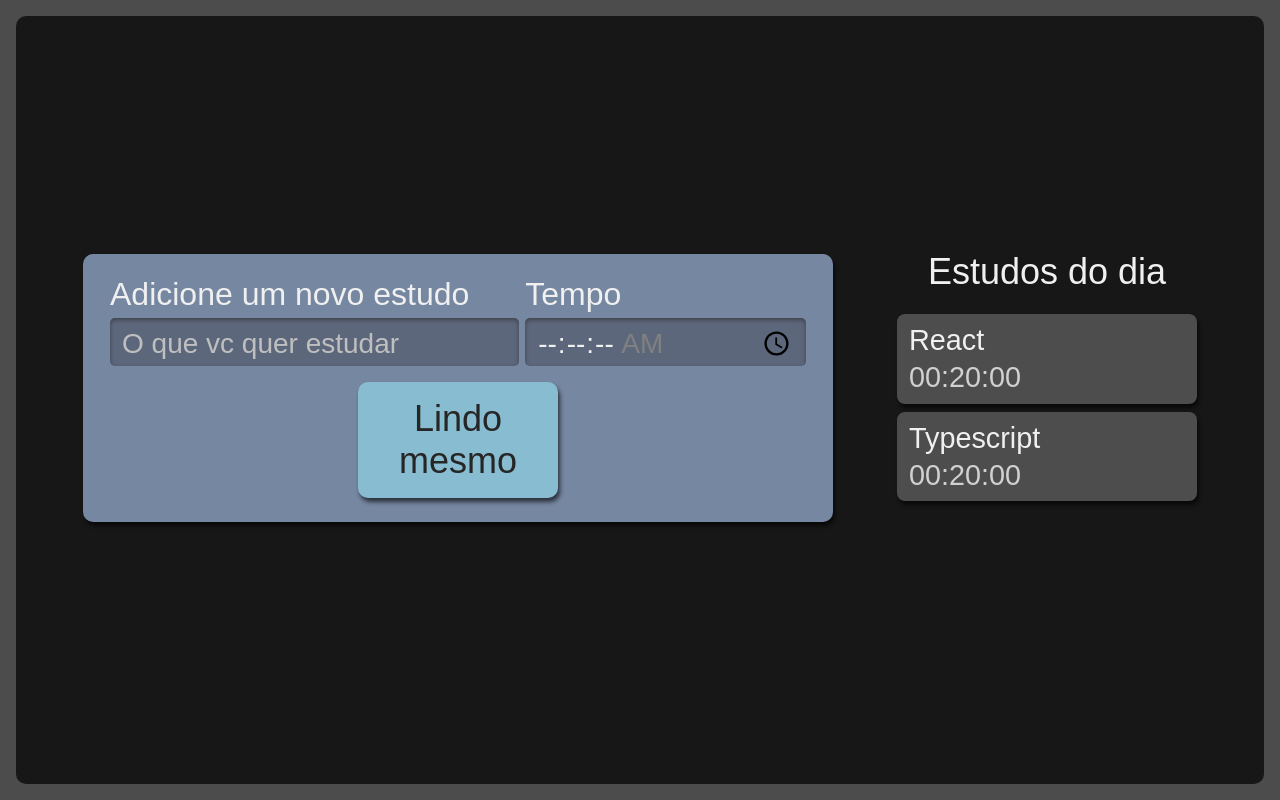
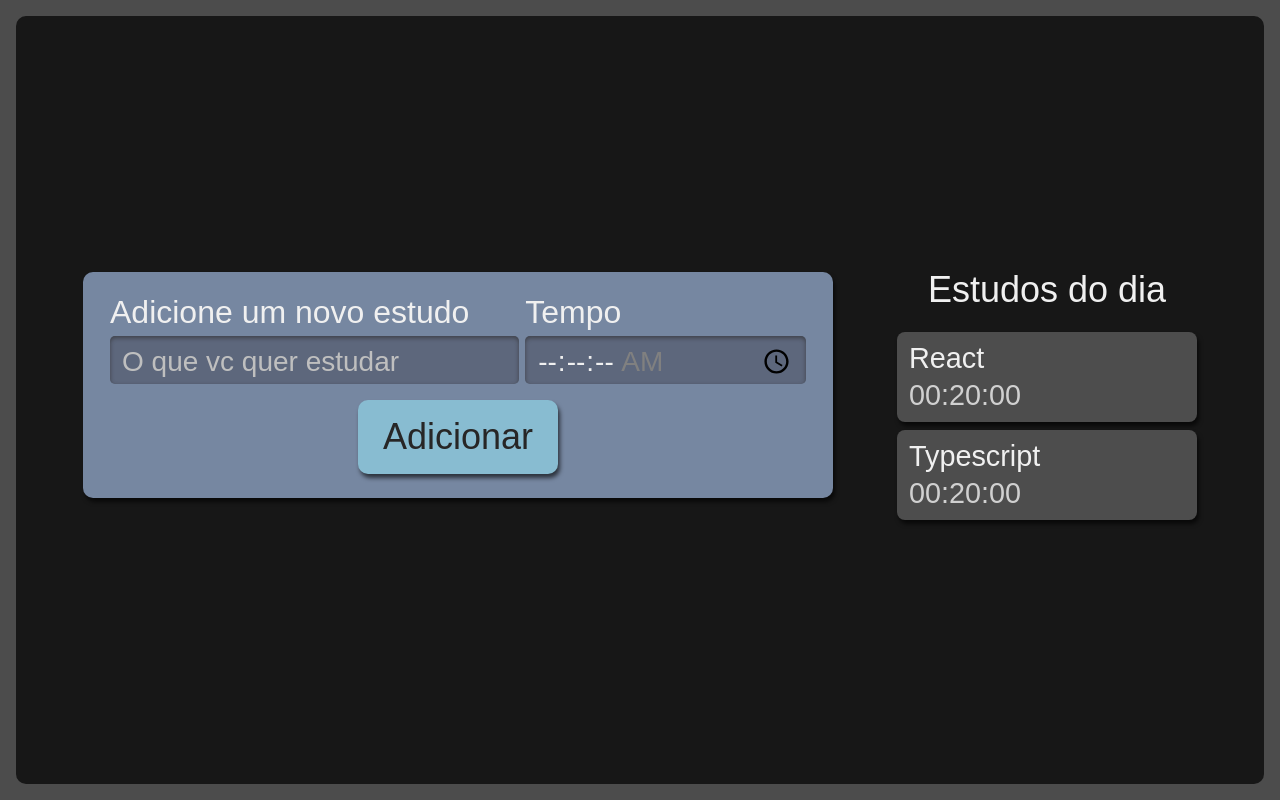
Before and after one commit to GeoChivas99s/chivas-studies, a React (Create React App) app: page / in a window 1280 px wide. Built offline with nearby package versions, Linux system fonts and the light colour scheme.

Commit message:
feat: remove comments and declare new modules

```diff
--- a/src/components/botton/button.tsx
+++ b/src/components/botton/button.tsx
@@ -2,9 +2,9 @@ import React ,{FC} from 'react'
 import { IButtonProps } from './button.types';
 import style from  './button.module.scss'
 
-const  Button = () =>{
+const  Button:FC<{text:string}> = (props)  =>{
   return (
-    <button className={style.botao}>Lindo mesmo</button>
+    <button className={style.botao}>{props.text}</button>
   )
 }
 
--- a/src/components/form/form.tsx
+++ b/src/components/form/form.tsx
@@ -1,20 +1,25 @@
 import React from "react";
 import PropTypes from "prop-types";
 import { Button } from "components/botton";
-import style from './form.module.scss';
+import style from "./form.module.scss";
 
 const Form = () => {
   return (
     <form action="" className={style.novaTarefa}>
-
       <div className={style.inputContainer}>
         <label htmlFor="task"> Adicione um novo estudo </label>
-        <input type="text" name="task" id="task" placeholder="O que vc quer estudar" required/>
-
+        <input
+          type="text"
+          name="task"
+          id="task"
+          placeholder="O que vc quer estudar"
+          required
+        />
       </div>
       <div className={style.inputContainer}>
         <label htmlFor="time">Tempo</label>
-        <input type="time"
+        <input
+          type="time"
           step="1"
           id="time"
           name="time"
@@ -23,7 +28,7 @@ const Form = () => {
           required
         />
       </div>
-      <Button />
+      <Button text="Adicionar" />
     </form>
   );
 };
--- /dev/null
+++ b/src/components/list/item/item.tsx
@@ -0,0 +1,19 @@
+import React from "react";
+import { memo } from "react";
+import style from "../list.module.scss";
+
+interface IProps {
+  task: string;
+  time: string;
+}
+
+function Item({ task, time }: IProps) {
+  return (
+    <li className={style.item}>
+      <h3>{task}</h3>
+      <span>{time}</span>
+    </li>
+  );
+}
+
+export default memo(Item);
--- a/src/components/list/list.tsx
+++ b/src/components/list/list.tsx
@@ -1,6 +1,6 @@
 import React from "react";
 import style from  './list.module.scss';
-
+import Item from "./item/item";
 const List = () => {
   const tasks = [
     {
@@ -18,10 +18,7 @@ const List = () => {
       <h2>Estudos do dia</h2>
       {tasks.map((item, index) => {
         return (
-          <li key={index} className={style.item}>
-            <h3>{item.task}</h3>
-            <span>{item.time}</span>
-          </li>
+         <Item key={index} {...item}/>
         );
       })}
     </aside>
```
Lines whose indentation alone changed are shown as unchanged.
